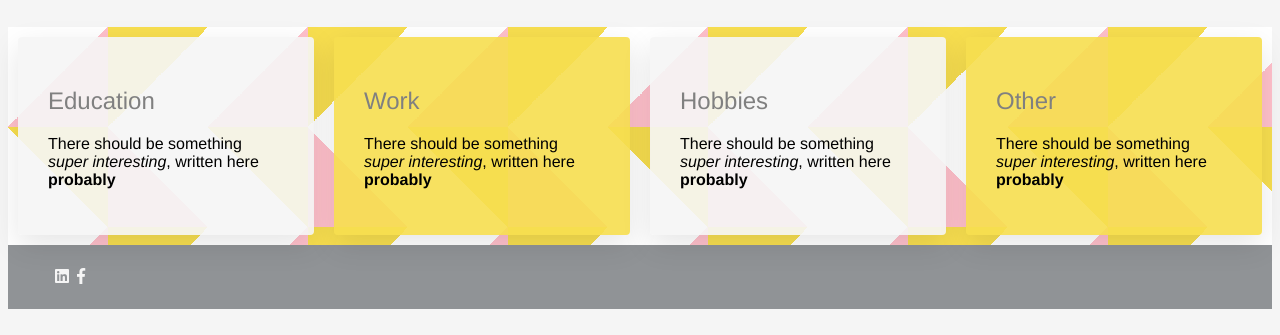
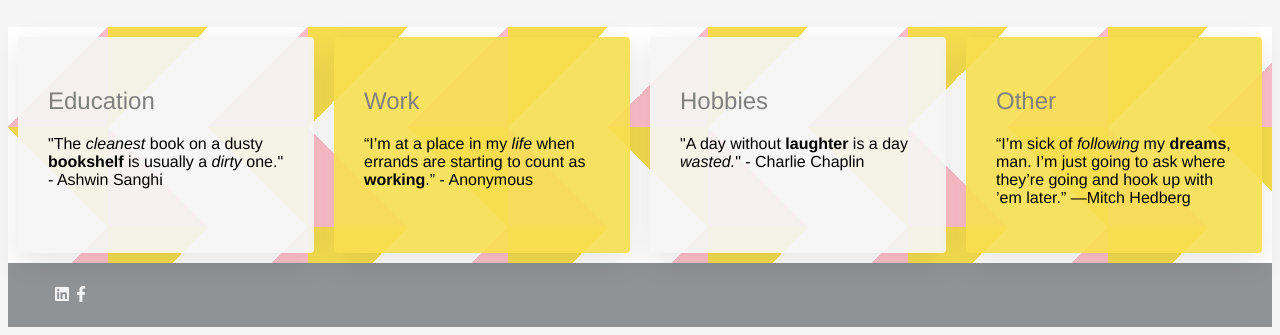
Before and after one commit to 89coco/profile, a plain HTML site: page index.html in a window 1280 px wide. Shown: the part 476-811 px from the top of the page. Drawn offline with Linux system fonts and the light colour scheme.

Commit message:
my profile page

```diff
--- a/index.html
+++ b/index.html
@@ -32,29 +32,26 @@
   <div class="card_2">
     <h2>Education</h2>
   <p>
-    There should be something <em>super interesting</em>,
-    written here <strong>probably</strong>
+    "The <em>cleanest</em> book on a dusty <strong>bookshelf</strong> is usually a <em>dirty</em> one." - Ashwin Sanghi
   </p>
   </div>
   <div class="card">
     <h2>Work</h2>
   <p>
-    There should be something <em>super interesting</em>,
-    written here <strong>probably</strong>
+    “I’m at a place in my <em>life</em> when errands are starting to count as <strong>working</strong>.” - Anonymous
   </p>
   </div>
   <div class="card_2">
     <h2>Hobbies</h2>
   <p>
-    There should be something <em>super interesting</em>,
-    written here <strong>probably</strong>
+    "A day without <strong>laughter</strong> is a day <em>wasted.</em>" - Charlie Chaplin
   </p>
   </div>
   <div class="card">
       <h2>Other</h2>
     <p>
-    There should be something <em>super interesting</em>,
-    written here <strong>probably</strong>
+    “I’m sick of <em>following</em> my <strong>dreams</strong>, man. I’m just going to ask where they’re going and hook up with ’em later.”
+    —Mitch Hedberg
     </p>
   </div>
 </div>
```
